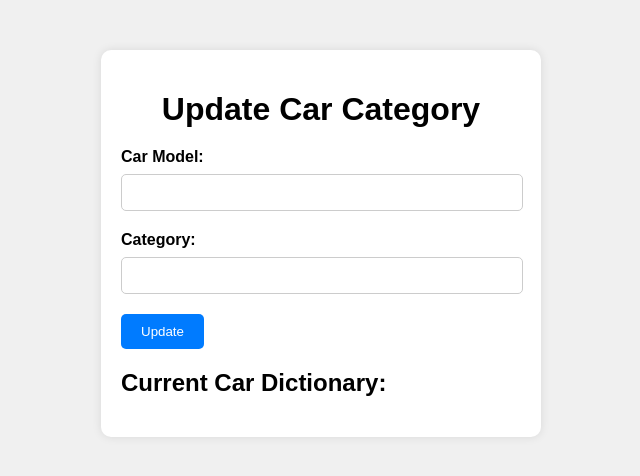
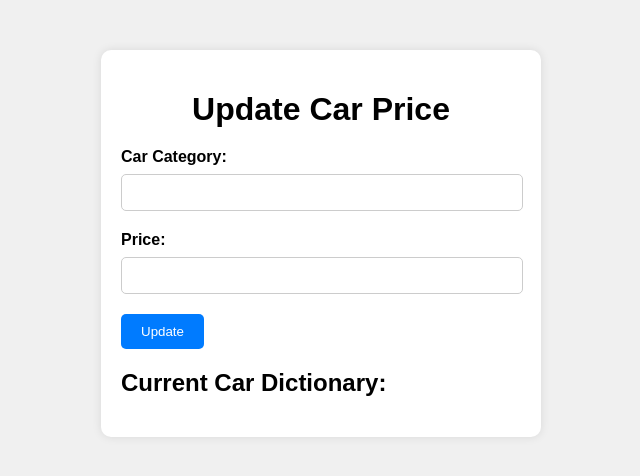
Before and after one commit to MuhammadSameedAbbasi/sfsgovtapi, a Flask app: template templates/update_car_category.html in a window 1280 px wide. Shown: the top 476 px of the page, without its empty margins (319-959 px from the left). Run offline with Flask 2, Linux system fonts and the light colour scheme; the template is opened without the code that fills it, so the values that code supplies are empty.

Commit message:
update: changed to category and price

```diff
--- a/app.py
+++ b/app.py
@@ -6,18 +6,42 @@ import json
 
 app = Flask(__name__)
 
-
-# car_dict = {}
-#     "Cultus": "Small",
-#     "Mehran": "Small",
-#     "Corolla": "Large",
-#     "Civic": "Large",
-#     "City 2007": "Medium"
-# }
-
-cred = credentials.Certificate("templates/subsidized-fueling-system-firebase-adminsdk-e5hzp-38a5c23549.json")
+cred = credentials.Certificate("templates\subsidized-fueling-system-firebase-adminsdk-e5hzp-38a5c23549.json")
 
 firebase_admin.initialize_app( cred, {'storageBucket': 'subsidized-fueling-system.appspot.com'})
+
+@app.route('/get_car_category', methods=['GET'])
+def get_car_category():
+    input_data = request.args.get("model")
+
+    if not input_data:
+        return jsonify({"error": "Input not provided"}), 400
+
+    output_data = car_dict.get(input_data, "Not found")
+    response = {
+
+        "category": input_data,
+        "price": output_data
+    }
+    return jsonify(response), 200
+
+@app.route('/', methods=['GET', 'POST'])
+def update_car_category():
+    load_category_list()
+    if request.method == 'POST':
+        Category = request.form['Category']
+        Price = request.form['Price']
+        car_dict[Category] = Price
+
+        bucket = storage.bucket()
+        blob = bucket.blob('category_list.json')
+        blob.upload_from_string(json.dumps(car_dict))
+
+
+        return redirect(url_for('update_car_category'))
+
+    return render_template('update_car_category.html', car_dict=car_dict)
+
 
 def load_category_list():
     bucket = storage.bucket()
@@ -33,36 +57,6 @@ def load_category_list():
     return jsonify({"message": "Category list loaded successfully"}), 200
 
 
-@app.route('/get_car_category', methods=['GET'])
-def get_car_category():
-    input_data = request.args.get("model")
-
-    if not input_data:
-        return jsonify({"error": "Input not provided"}), 400
-
-    output_data = car_dict.get(input_data, "Not found")
-    response = {
-        "car_model": input_data,
-        "category": output_data
-    }
-    return jsonify(response), 200
-
-@app.route('/', methods=['GET', 'POST'])
-def update_car_category():
-    load_category_list()
-    if request.method == 'POST':
-        model = request.form['model']
-        category = request.form['category']
-        car_dict[model] = category
-
-        bucket = storage.bucket()
-        blob = bucket.blob('category_list.json')
-        blob.upload_from_string(json.dumps(car_dict))
-
-
-        return redirect(url_for('update_car_category'))
-
-    return render_template('update_car_category.html', car_dict=car_dict)
 
 if __name__ == '__main__':
     app.run(debug=True)
--- a/templates/update_car_category.html
+++ b/templates/update_car_category.html
@@ -1,7 +1,7 @@
 <!DOCTYPE html>
 <html>
 <head>
-    <title>Update Car Category</title>
+    <title>Update Car Price</title>
     <style>
         body {
             font-family: Arial, sans-serif;
@@ -68,19 +68,19 @@
 </head>
 <body>
     <div class="container">
-        <h1>Update Car Category</h1>
+        <h1>Update Car Price</h1>
         <form method="POST" action="/">
-            <label for="model">Car Model:</label>
-            <input type="text" name="model" required>
-            <label for="category">Category:</label>
-            <input type="text" name="category" required>
+            <label for="Category">Car Category:</label>
+            <input type="text" name="Category" required>
+            <label for="Price">Price:</label>
+            <input type="text" name="Price" required>
             <input type="submit" value="Update">
         </form>
 
         <h2>Current Car Dictionary:</h2>
         <ul>
-            {% for model, category in car_dict.items() %}
-            <li><strong>{{ model }}:</strong> {{ category }}</li>
+            {% for Category, Price in car_dict.items() %}
+            <li><strong>{{ Category }}:</strong> {{ Price }}</li>
             {% endfor %}
         </ul>
     </div>
```
